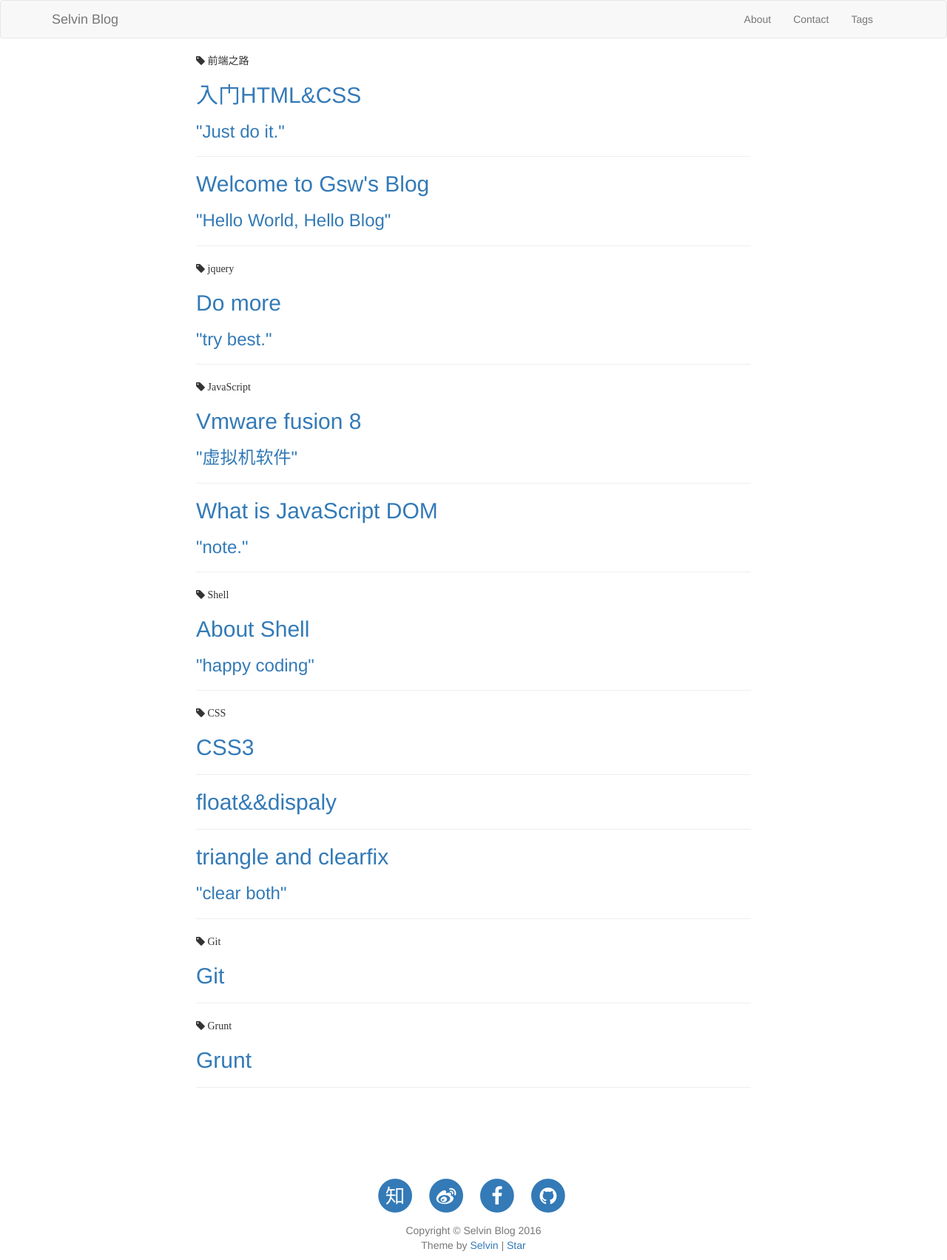
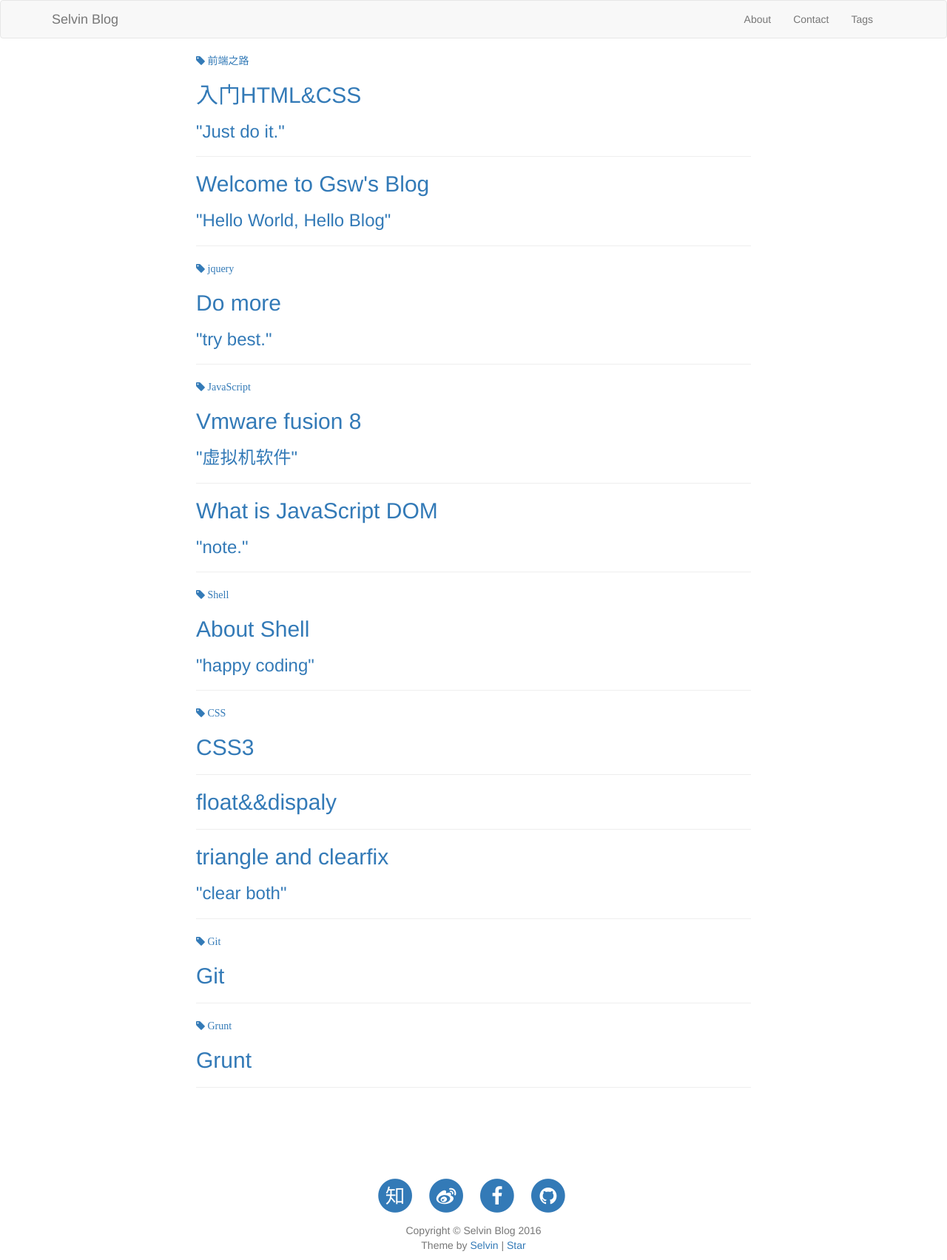
Before and after one commit to Selvin11/selvin.github.io, a Jekyll site: the page built from tags.html, in a window 1280 px wide. Shown: the whole page at 74% size. Built offline with Jekyll 4.4.1, drawn with Linux system fonts in a browser that asks for light colours; nearby versions of some CDN libraries.

Commit message:
tag name

```diff
--- a/tags.html
+++ b/tags.html
@@ -15,9 +15,9 @@
             <!-- 标签列表 -->
 			{% for tag in site.tags %}
 			<div class="one-tag-list">
-			  	<span class="fa fa-tag listing-seperator" id="{{ tag[0] }}">
+			  	<a class="fa fa-tag listing-seperator" name="{{ tag[0] }}">
                     <span class="tag-text">{{ tag[0] }}</span>
-                </span>
+                </a>
 				{% for post in tag[1] %}
 				 <div class="post-preview">
 				    <a href="{{ post.url | prepend: site.baseurl }}">
```
